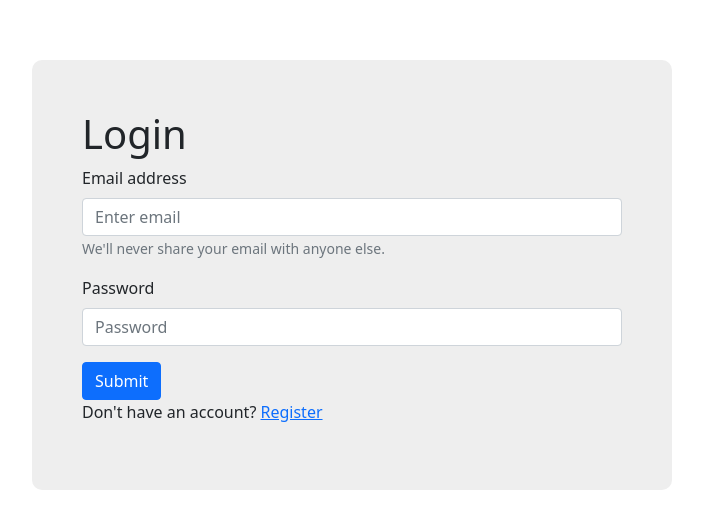
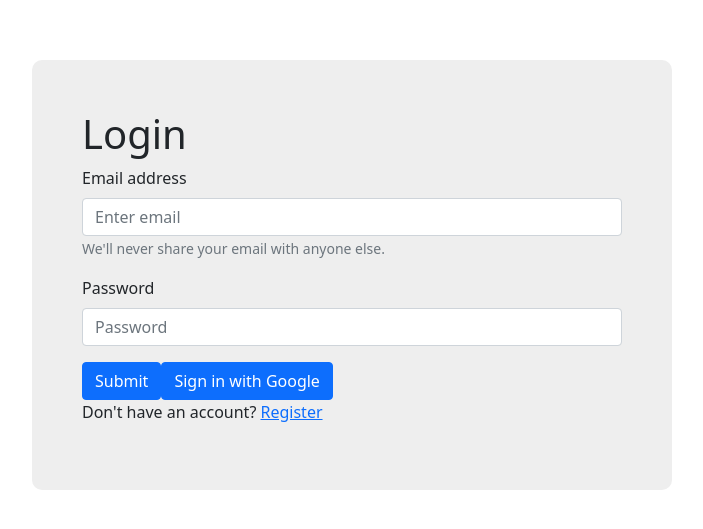
Before and after one commit to codetrainafrica/g20-react, a React (Create React App) app: page /login in a window 1280 px wide. Shown: the part 125-654 px from the top of the page, without its empty margins (288-991 px from the left). Built offline with nearby package versions, Linux system fonts and the light colour scheme; no server answers; the database is empty.

Commit message:
add google auth

```diff
--- a/src/App.js
+++ b/src/App.js
@@ -10,7 +10,6 @@ function App(props) {
     firebase.auth().onAuthStateChanged((user) => {
       if (user) {
         //set user state to user details
-        console.log(user);
         props.setUserDetails(user);
       } else {
         //set user state to null
--- a/src/Router.js
+++ b/src/Router.js
@@ -4,6 +4,7 @@ import Login from "./pages/Login";
 import Register from "./pages/Register";
 import Home from "./pages/Home";
 import ProtectedRoute from "./components/ProtectedRoute";
+import Details from "./pages/Details";
 
 const Router = () => {
   return (
@@ -17,6 +18,14 @@ const Router = () => {
             </ProtectedRoute>
           }
         />
+        <Route
+          path="/details"
+          element={
+            <ProtectedRoute>
+              <Details />
+            </ProtectedRoute>
+          }
+        />
         <Route path="/login" element={<Login />} />
         <Route path="/register" element={<Register />} />
       </Routes>
--- /dev/null
+++ b/src/pages/Details.js
@@ -0,0 +1,5 @@
+import React from "react";
+
+export default function Details() {
+  return <div>Details</div>;
+}
--- a/src/pages/Login.js
+++ b/src/pages/Login.js
@@ -2,12 +2,26 @@ import React, { useState } from "react";
 import { Form, Button } from "react-bootstrap";
 import { Link, useNavigate } from "react-router-dom";
 import firebase from "../firebase/config";
+import firebase2 from "firebase";
 
 const Login = () => {
   const [email, setEmail] = useState("");
   const [password, setPassword] = useState("");
 
   const navigate = useNavigate();
+
+  const signInWithGoogle = async (e) => {
+    try {
+      e.preventDefault();
+
+      const provider = new firebase2.auth.GoogleAuthProvider();
+      firebase.auth().signInWithPopup(provider);
+
+      navigate("/", { replace: true });
+    } catch (error) {
+      console.log(error);
+    }
+  };
 
   const handleLogin = async (e) => {
     try {
@@ -68,6 +82,9 @@ const Login = () => {
           <Button variant="primary" type="submit" onClick={handleLogin}>
             Submit
           </Button>
+          <Button variant="primary" type="submit" onClick={signInWithGoogle}>
+            Sign in with Google
+          </Button>
 
           <p>
             Don't have an account? <Link to="/register">Register</Link>
```
